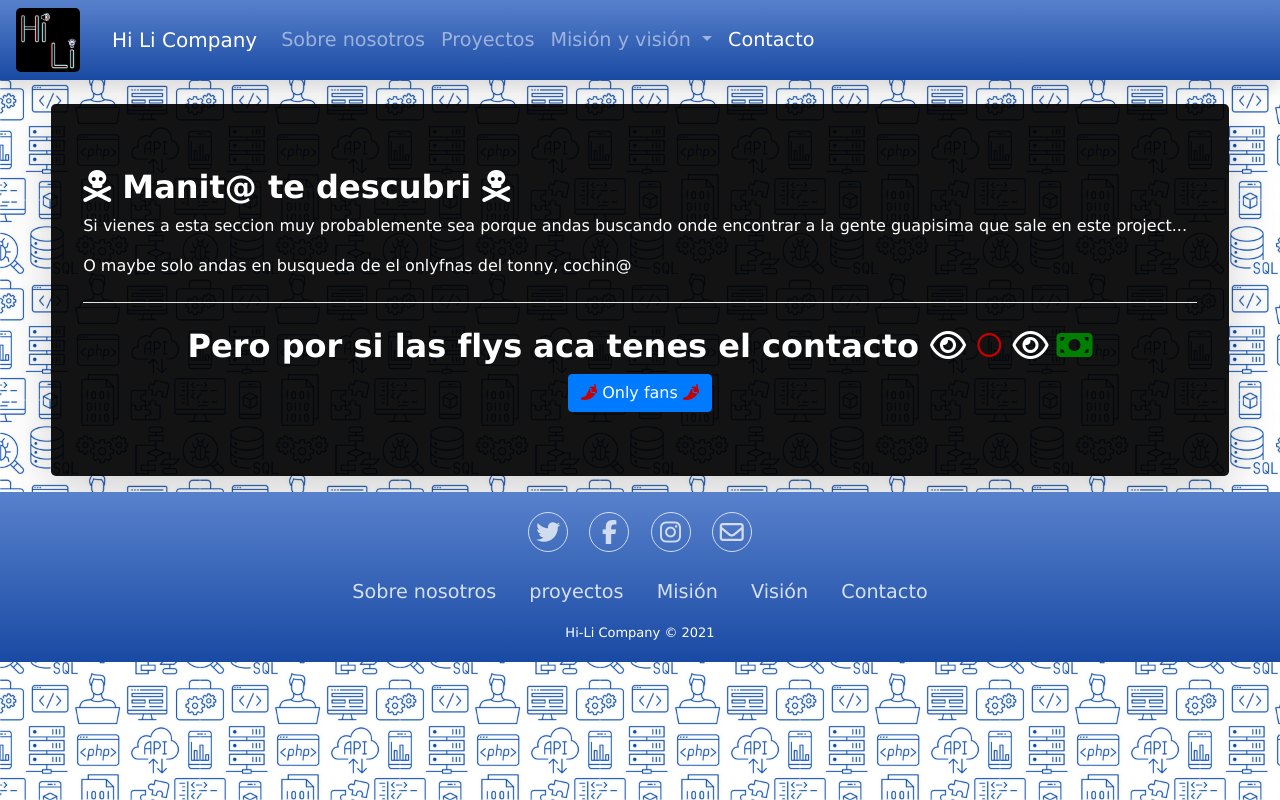
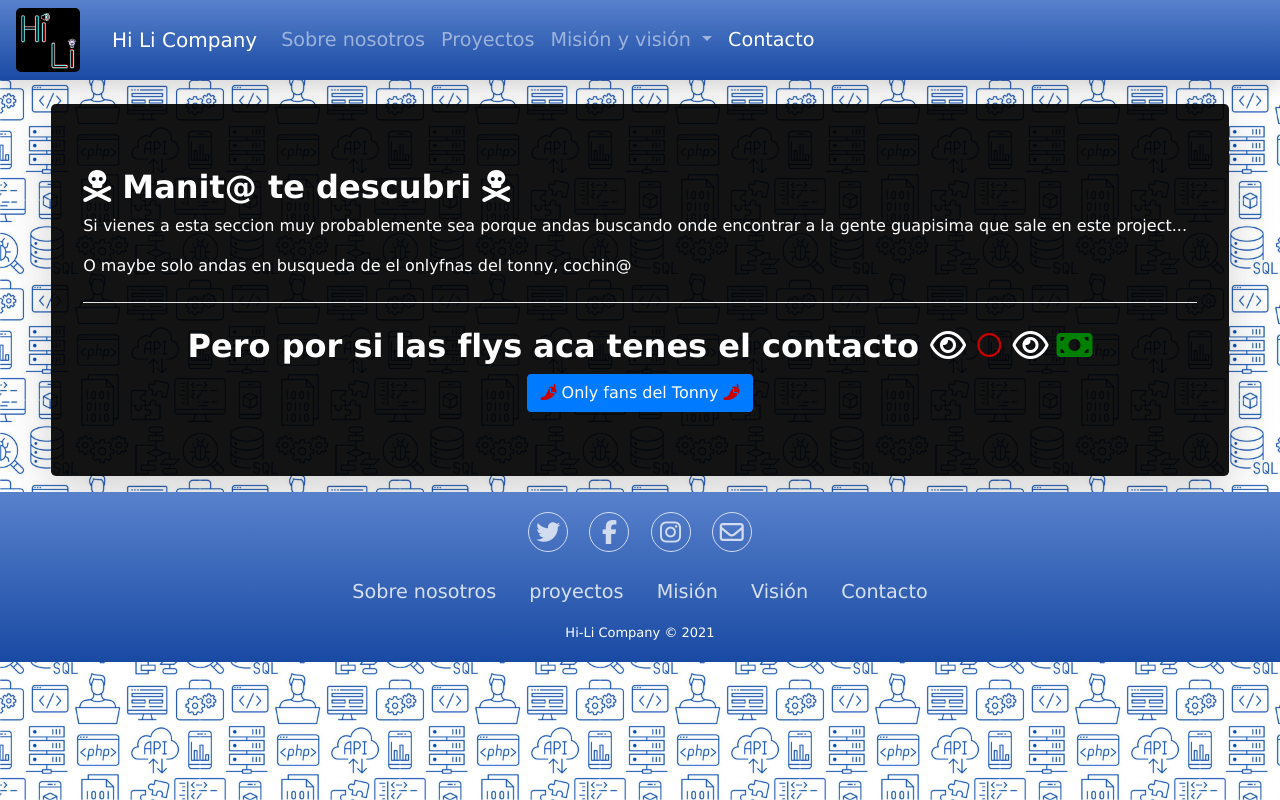
Before and after one commit to TonnyMontenegro/Project_0, a plain HTML site: page Contact.html in a window 1280 px wide. Drawn offline with nearby package versions, Linux system fonts and the light colour scheme.

Commit message:
baile del troleo repaired
xd

```diff
--- a/Contact.html
+++ b/Contact.html
@@ -69,8 +69,8 @@
 	  <hr class="my-4 bg-white">
 	  <h2 class="Centered">Pero por si las flys aca tenes el contacto <i class="far fa-eye"></i> <i class="far fa-circle fa-xs Rojo"></i> <i class="far fa-eye">   <i class="fas fa-money-bill" style="color: green;"></i></i></h2>
 	 <div class="Centered">
-	  <a href="javascript:void(0);" onclick="javascript:window.open('https://onlyfans.com/TonnyZeroPy', '_self'); window.open('https://www.youtube.com/watch?v=BtLSaxRnIhc', '_blank'); " class="btn btn-primary">
-		<i class="fas fa-pepper-hot Rojo"></i> Only fans <i class="fas fa-pepper-hot Rojo"></i></a>
+	  <a href="https://www.youtube.com/watch?v=BtLSaxRnIhc" target="blank" class="btn btn-primary">
+		<i class="fas fa-pepper-hot Rojo"></i> Only fans del Tonny <i class="fas fa-pepper-hot Rojo"></i></a>
 	</div>
 	</div>
 </main>
```
